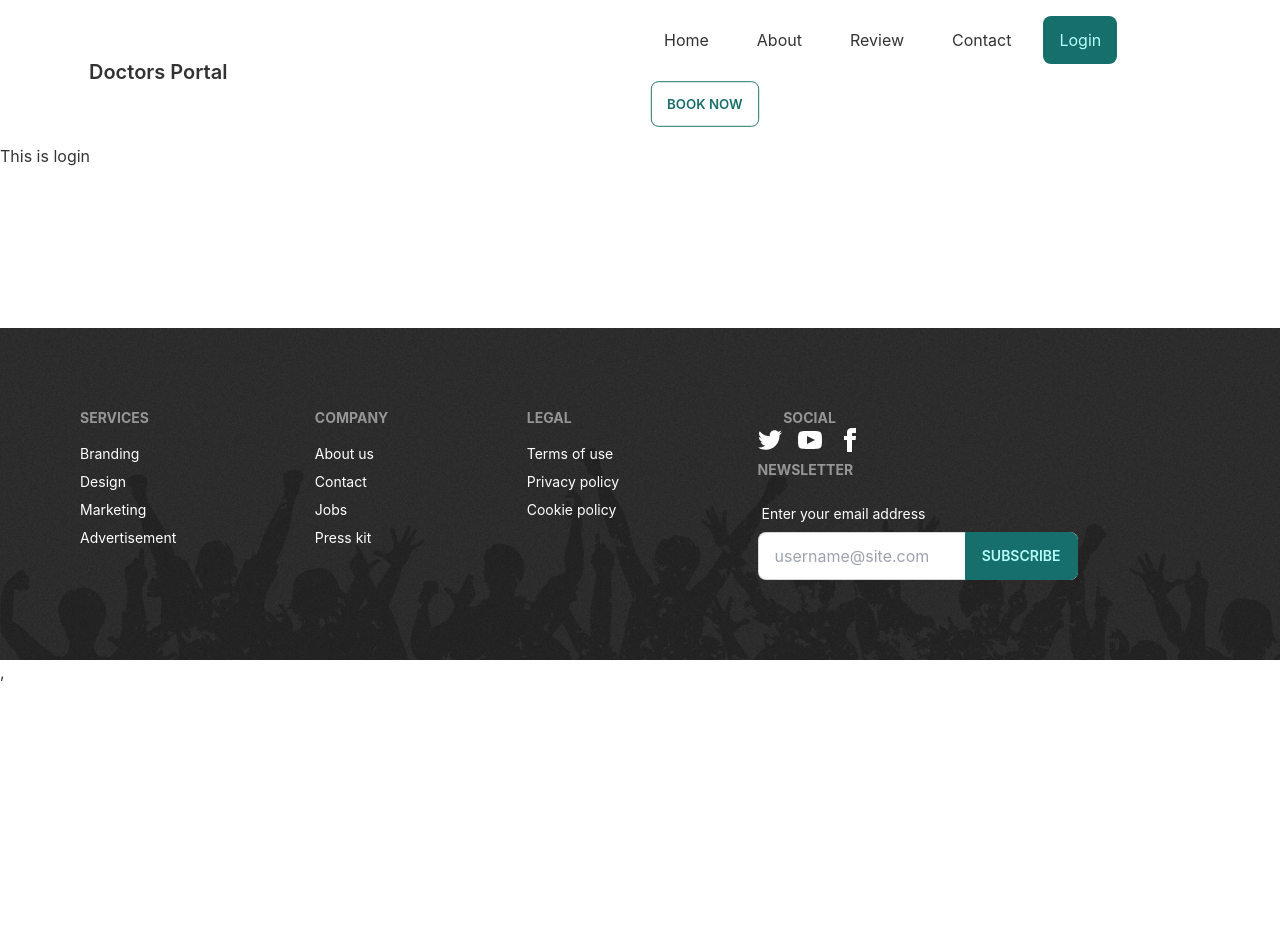
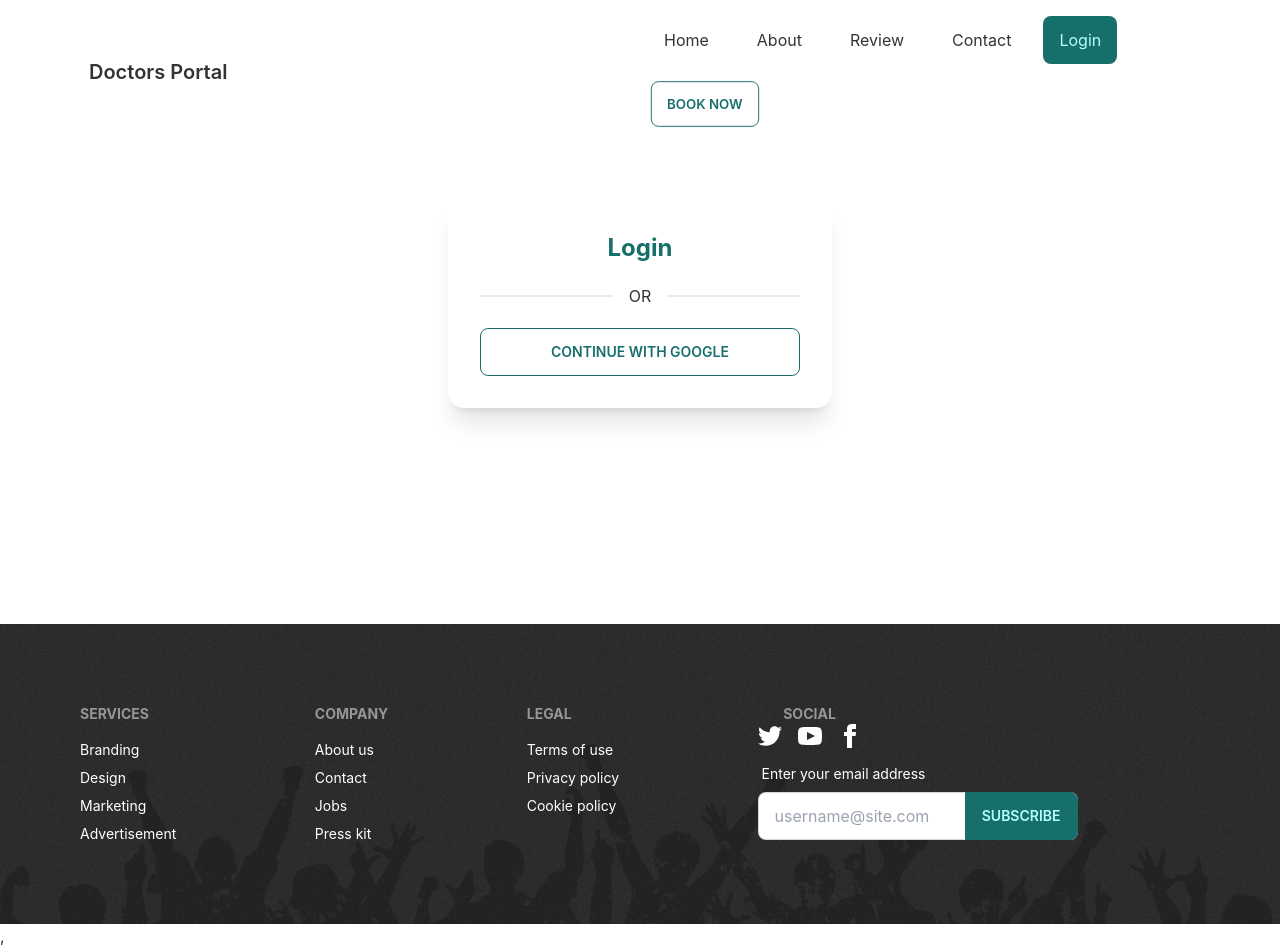
Before and after one commit to Waheedulislam/manufacturer-website-client-side, a React (Create React App) app: page /login in a window 1280 px wide. Before the commit the page ends 800 px from the top, so only its background shows below. Built offline with nearby package versions, Linux system fonts and the light colour scheme.

Commit message:
google-login

```diff
--- a/package.json
+++ b/package.json
@@ -9,6 +9,7 @@
     "daisyui": "^2.15.0",
     "react": "^18.1.0",
     "react-dom": "^18.1.0",
+    "react-firebase-hooks": "^5.0.3",
     "react-router-dom": "^6.3.0",
     "react-scripts": "5.0.1",
     "web-vitals": "^2.1.4"
@@ -38,6 +39,7 @@
     ]
   },
   "devDependencies": {
+    "firebase": "^9.8.1",
     "tailwindcss": "^3.0.24"
   }
 }
--- a/src/Components/Home/Home/Tools/PerTools.js
+++ b/src/Components/Home/Home/Tools/PerTools.js
@@ -13,7 +13,7 @@ const PerTools = ({ item }) => {
                     <h5 className='text-xl'>Available Quantity: <span>{availableQuantity}</span></h5>
                     <h5 className='text-xl'>Minimum Quantity: <span>{minimumOrder}</span></h5>
                     <div class="card-actions justify-center">
-                        <button class="btn btn-primary">Buy Now</button>
+                        <button class=" btn btn-primary w-80">Buy Now</button>
                     </div>
                 </div>
             </div>
--- a/src/Components/LoginRegister/Login/Login.js
+++ b/src/Components/LoginRegister/Login/Login.js
@@ -1,9 +1,22 @@
 import React from 'react';
-
+import { useSignInWithGoogle } from 'react-firebase-hooks/auth';
+import auth from '../../../firebase.init'
 const Login = () => {
+    const [signInWithGoogle, user, loading, error] = useSignInWithGoogle(auth);
+    if (user) {
+        console.log(user);
+    }
     return (
         <div>
-            <h1>This is login</h1>
+            <div className='flex justify-center items-center h-80'>
+                <div className="card w-96 bg-base-100 shadow-xl">
+                    <div className="card-body">
+                        <h2 className="text-center text-2xl font-bold text-primary">Login</h2>
+                        <div className="divider">OR</div>
+                        <button onClick={() => signInWithGoogle()} className="btn btn-outline btn-primary">Continue With Google</button>
+                    </div>
+                </div>
+            </div>
         </div>
     );
 };
--- a/src/Components/LoginRegister/SocialLogin/SocialLogin.js
+++ b/src/Components/LoginRegister/SocialLogin/SocialLogin.js
@@ -1,9 +1,12 @@
 import React from 'react';
+import { useSignInWithGoogle } from 'react-firebase-hooks/auth';
+import auth from '../../../firebase.init'
 
 const SocialLogin = () => {
+    const [signInWithGoogle, user, loading, error] = useSignInWithGoogle(auth);
     return (
         <div>
-            <h1>This is social Login</h1>
+            <button onClick={() => signInWithGoogle()} class="btn btn-outline btn-primary w-80">Continue With Google</button>
         </div>
     );
 };
--- a/src/Components/Shared/Footer/Footer.js
+++ b/src/Components/Shared/Footer/Footer.js
@@ -30,14 +30,13 @@ const Footer = () => {
                 </div>
                 <div>
                     <div>
-                        <span className="footer-title text-white">Social</span>
+                        <span className="footer-title text-white mb-8">Social</span>
                         <div className="grid grid-flow-col gap-4">
                             <a><svg xmlns="http://www.w3.org/2000/svg" width="24" height="24" viewBox="0 0 24 24" className="fill-current text-white"><path d="M24 4.557c-.883.392-1.832.656-2.828.775 1.017-.609 1.798-1.574 2.165-2.724-.951.564-2.005.974-3.127 1.195-.897-.957-2.178-1.555-3.594-1.555-3.179 0-5.515 2.966-4.797 6.045-4.091-.205-7.719-2.165-10.148-5.144-1.29 2.213-.669 5.108 1.523 6.574-.806-.026-1.566-.247-2.229-.616-.054 2.281 1.581 4.415 3.949 4.89-.693.188-1.452.232-2.224.084.626 1.956 2.444 3.379 4.6 3.419-2.07 1.623-4.678 2.348-7.29 2.04 2.179 1.397 4.768 2.212 7.548 2.212 9.142 0 14.307-7.721 13.995-14.646.962-.695 1.797-1.562 2.457-2.549z"></path></svg></a>
                             <a><svg xmlns="http://www.w3.org/2000/svg" width="24" height="24" viewBox="0 0 24 24" className="fill-current text-white"><path d="M19.615 3.184c-3.604-.246-11.631-.245-15.23 0-3.897.266-4.356 2.62-4.385 8.816.029 6.185.484 8.549 4.385 8.816 3.6.245 11.626.246 15.23 0 3.897-.266 4.356-2.62 4.385-8.816-.029-6.185-.484-8.549-4.385-8.816zm-10.615 12.816v-8l8 3.993-8 4.007z"></path></svg></a>
                             <a><svg xmlns="http://www.w3.org/2000/svg" width="24" height="24" viewBox="0 0 24 24" className="fill-current text-white"><path d="M9 8h-3v4h3v12h5v-12h3.642l.358-4h-4v-1.667c0-.955.192-1.333 1.115-1.333h2.885v-5h-3.808c-3.596 0-5.192 1.583-5.192 4.615v3.385z"></path></svg></a>
                         </div>
                     </div>
-                    <span className="footer-title text-white">Newsletter</span>
 
                     <div className="form-control w-80">
                         <label className="label">
--- a/src/Components/Shared/Navbar/Navbar.js
+++ b/src/Components/Shared/Navbar/Navbar.js
@@ -9,7 +9,7 @@ const Navbar = () => {
         <li><NavLink to='/contact' className='rounded-lg m-2 '>Contact</NavLink ></li>
         <li><NavLink to='/login' className='rounded-lg m-2 ' >Login</NavLink ></li>
         <li className="dropdown dropdown-hover dropdown-end ">
-            <label tabindex="0" className="btn btn-primary btn-outline m-2 rounded-lg">Book Now</label>
+            <label tabIndex="0" className="btn btn-primary btn-outline m-2 rounded-lg">Book Now</label>
         </li>
         {
             // user && <li><Link to='/dashboard'>DashBoard</Link></li>
--- /dev/null
+++ b/src/firebase.init.js
@@ -0,0 +1,21 @@
+// Import the functions you need from the SDKs you need
+import { initializeApp } from "firebase/app";
+import { getAuth } from "firebase/auth";
+// TODO: Add SDKs for Firebase products that you want to use
+// https://firebase.google.com/docs/web/setup#available-libraries
+
+// Your web app's Firebase configuration
+const firebaseConfig = {
+    apiKey: "AIzaSyC94XahEV-_NOZ7LokRnjjbjpsKGrWi9L8",
+    authDomain: "tools-23b08.firebaseapp.com",
+    projectId: "tools-23b08",
+    storageBucket: "tools-23b08.appspot.com",
+    messagingSenderId: "298251922275",
+    appId: "1:298251922275:web:cd99cc5bf1c5bb0eea8156"
+};
+
+// Initialize Firebase
+const app = initializeApp(firebaseConfig);
+
+const auth = getAuth(app);
+export default auth;
```
Also changed, not shown: 1 other file (tests, documents, lock files or other folders).
